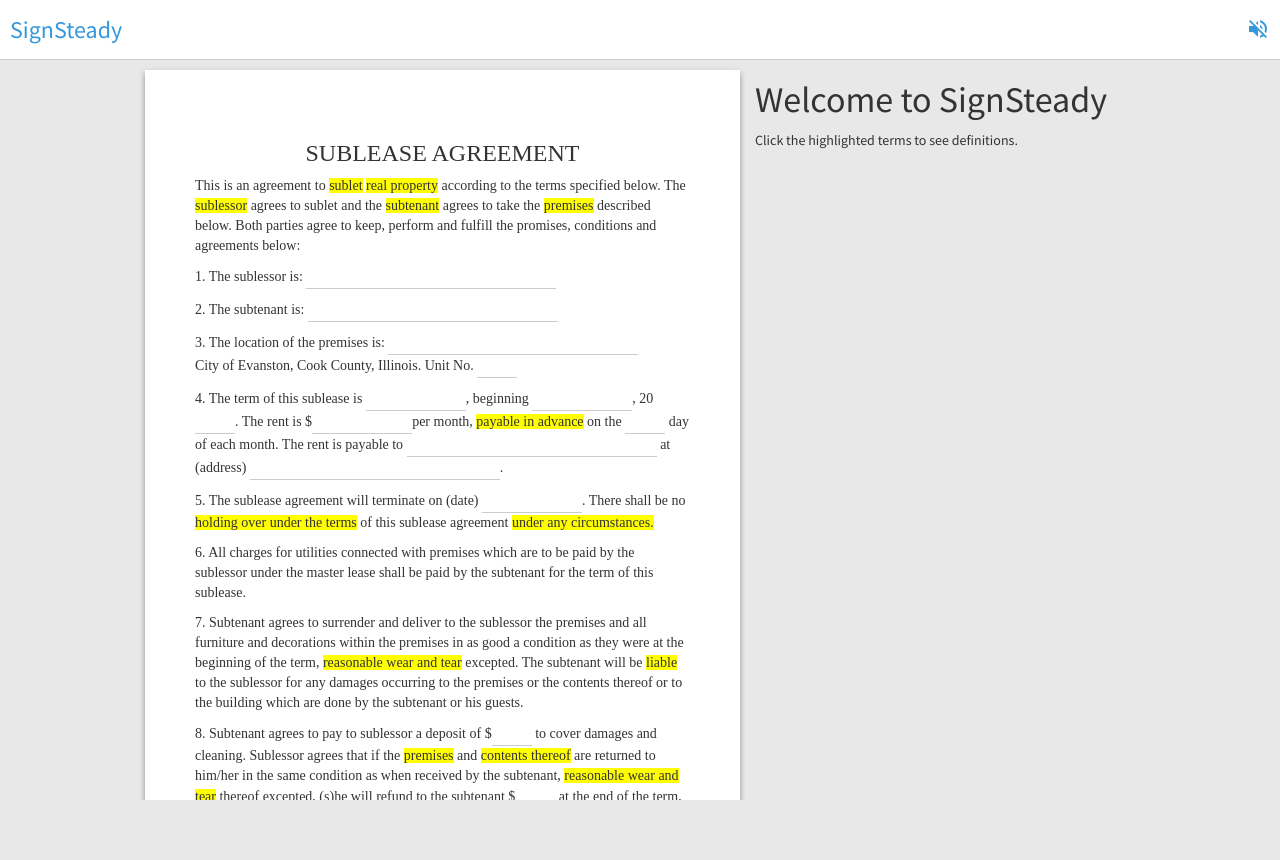
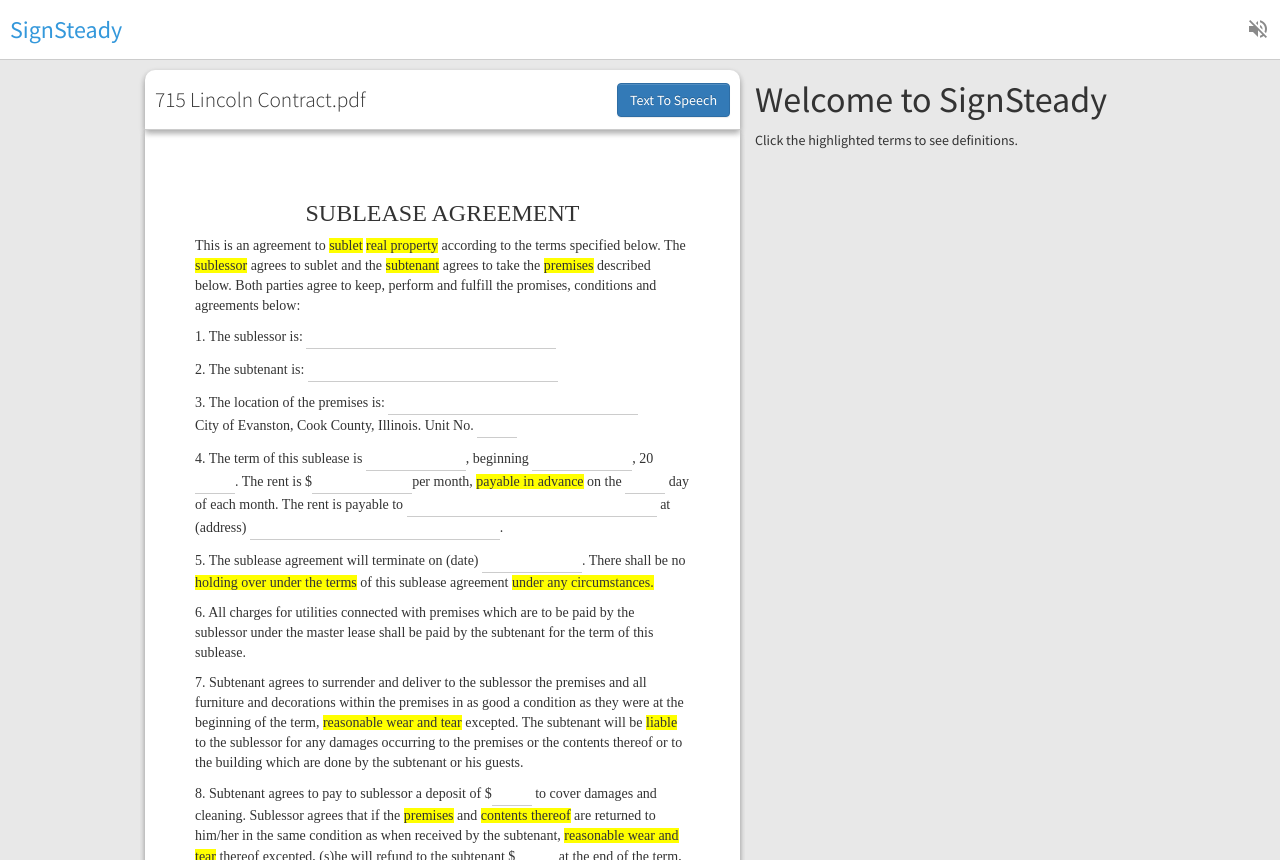
Before and after one commit to johnhkelley1/sign-steady, a website: page public/index.html in a window 1280 px wide. Before the commit the page ends 800 px from the top, so only its background shows below. Drawn offline with Linux system fonts and the light colour scheme.

Commit message:
changed text to speech button

```diff
--- a/public/index.html
+++ b/public/index.html
@@ -109,6 +109,14 @@
           </p>
         </div>
       </div>
+      <div class="sheets-header">
+        <div class="sheets-header-title">
+          715 Lincoln Contract.pdf
+        </div>
+        <div class="contract-options">
+          <button class="btn btn-primary" id="speech-btn">Text To Speech</button>
+        </div>
+      </div>
       <div class="def-bar">
         <h1 class="term">
           Welcome to SignSteady
--- a/public/main.less
+++ b/public/main.less
@@ -2,6 +2,7 @@
 
 @gray: #ccc;
 @light-gray: #e8e8e8;
+@dark-gray: #8a8a8a;
 @blue: #3498db;
 
 body {
@@ -30,8 +31,7 @@ body {
 		padding-right: 10px;
 		font-size: 24px;
 		i {
-			color: @blue;
-			cursor: pointer;
+			color: @dark-gray;
 		}
 	}
 	div {
@@ -49,14 +49,47 @@ body {
 
 }
 .sheets{
-	padding-top: 70px;
 	padding-left: 5px;
 	padding-right: 5px;
 	position: absolute;
-	top: 0;
+	top: 130px;
 	left: 0;
 	overflow-y: scroll;
-	height: 100vh;
+	height: calc(~"100vh - 70px");
+}
+.sheets-header {
+	position: absolute;
+	width:595px;
+	height: 60px;
+	top: 70px;
+	left: 5px;
+	background-color: white;
+	border-top-left-radius: 10px;
+	border-top-right-radius: 10px;
+	border-bottom: 1px solid @gray;
+	box-shadow: 0 3px 6px rgba(0,0,0,0.16), 0 3px 6px rgba(0,0,0,0.23);
+	.sheets-header-title {
+		line-height: 60px;
+		font-size: 16pt;
+		font-weight: 100;
+		padding-left: 10px;
+	}
+	div,button {
+		display: inline-block;
+	}
+	.contract-options {
+		float: right;
+		padding-right: 10px;
+		padding-top: 13px;
+	}
+	button {
+		margin-left: 5px;
+		&:focus {
+			outline: none;
+			background-color: #337ab7;
+		}
+	}
+
 }
 .def-bar {
 	position: absolute;
```
Also changed, not shown: public/main.js (+3 -1 lines).
